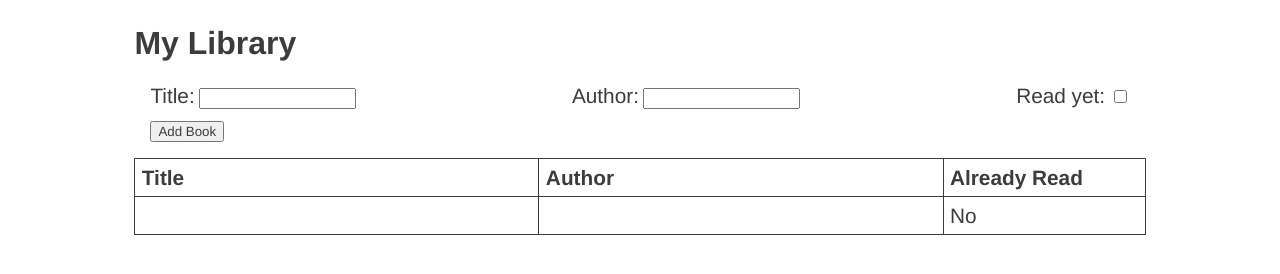
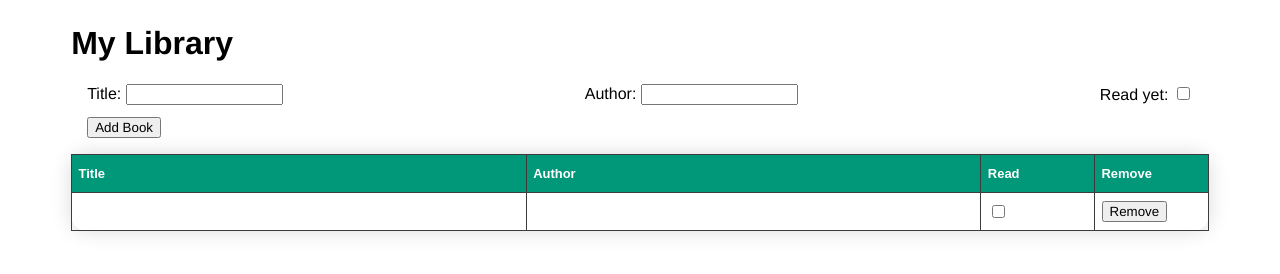
Before and after one commit to henryclyde/library, a plain HTML site: page index.html in a window 1280 px wide. Both pictures are taken after a click on the button "Add Book". Drawn offline with Linux system fonts and the light colour scheme.

Commit message:
table functions complete. Validation needed next

```diff
--- a/index.html
+++ b/index.html
@@ -31,21 +31,27 @@
                 </div>
             </form>
         </div>
+
         <table class="libraryTable">
             <colgroup>
                 <col span="1" style="width:40%;">
                 <col span="1" style="width:40%;">
-                <col span="1" style="width:20%;">
+                <col span="1" style="width:10%;">
+                <col span="1" style="width:10%;">
             </colgroup>
 
             <tr class="tableHead">
                 <th>Title</th>
                 <th>Author</th>
-                <th>Already Read</th>
+                <th>Read</th>
+                <th>Remove</th>
             </tr>
         </table>
-
-
+    <br>
+    <br>
+    <br>
+    <br>
+    <!-- <button id="report">CLICK ME FOR CONSOLE REPORT</button> -->
     </div>
 </body>
 </html>
--- a/script.js
+++ b/script.js
@@ -8,42 +8,47 @@ function Book(title,author,readYet) {
     this.readYet = readYet;
 }
 
+
 function addBook() {
     let title = document.getElementById("title").value;
     let author = document.getElementById("author").value;
-    let readYet = document.getElementById("read");
+    let readYet = document.getElementById("read").checked;
     const newBook = new Book(title,author,readYet);
     myLibrary.push(newBook);
     let titleText = document.createTextNode(`${myLibrary[myLibrary.length-1].title}`);
     let authorText = document.createTextNode(`${myLibrary[myLibrary.length-1].author}`);
-    let readText =  document.createTextNode(`${readYet.checked === true ? "Yes" : "No"}`);
-    addBookToTable(titleText,authorText,readText);
-}
+    let readText =  document.createElement("input")
+    readText.type = "checkbox";
+    readText.checked = readYet.checked;
+    readText.addEventListener("click",()=>{
+        newBook.readYet = !newBook.readYet;
+    });
 
-function addBookToTable(t,a,r) {
     let table = document.querySelector("table");
 
     let newRow = document.createElement("tr");
-    let title = document.createElement("td");
-    let author = document.createElement("td");
-    let readYet = document.createElement("td");
+    let titleTd = document.createElement("td");
+    let authorTd = document.createElement("td");
+    let readYetTd = document.createElement("td");
+    let removeTd = document.createElement("td");
+    let removeButton = document.createElement("button");
+    removeButton.textContent = "Remove";
+    removeButton.addEventListener("click", () => {
+        removeButton.closest("tr").remove();
+    });
 
-    title.appendChild(t);
-    author.appendChild(a);
-    readYet.appendChild(r);
+    titleTd.appendChild(titleText);
+    authorTd.appendChild(authorText);
+    readYetTd.appendChild(readText);
+    removeTd.appendChild(removeButton);
 
-    newRow.appendChild(title);
-    newRow.appendChild(author);
-    newRow.appendChild(readYet);
+    newRow.appendChild(titleTd);
+    newRow.appendChild(authorTd);
+    newRow.appendChild(readYetTd);
+    newRow.appendChild(removeTd);
 
     table.appendChild(newRow);
+    document.getElementById("report").addEventListener("click", ()=>{
+        console.log(myLibrary);
+    });
 }
-
-function populateBooks() {
-    for (let i in myLibrary) {
-        let titleText = document.createTextNode(`${myLibrary[i].title}`);
-        let authorText = document.createTextNode(`${myLibrary[i].author}`);
-        let readText = document.createTextNode(`${myLibrary[i].readYet}`);
-        addBookToTable(titleText,authorText,readText);
-    }
-}
--- a/styles.css
+++ b/styles.css
@@ -1,11 +1,10 @@
 * {
     font-family: Helvetica, Roboto, arial;
-    color: rgb(60,60,60);
-
 }
 
 table,label {
-    font-size: 1.3rem;
+    font-size: 1rem;
+
 }
 
 .break {
@@ -36,9 +35,19 @@ td,th,table {
     text-align: left;
     overflow:auto;
     height: 1.5rem;
+
+    font-size: 0.9em;
+    font-family: sans-serif;
+    box-shadow: 0 0 20px rgba(0, 0, 0, 0.15);
 }
 
 
 .container {
-    margin: 2% 10%;
+    margin: 2% 5%;
 }
+
+.tableHead {
+    background-color: #009879;
+    color: #ffffff;
+    text-align: left;
+}
```
